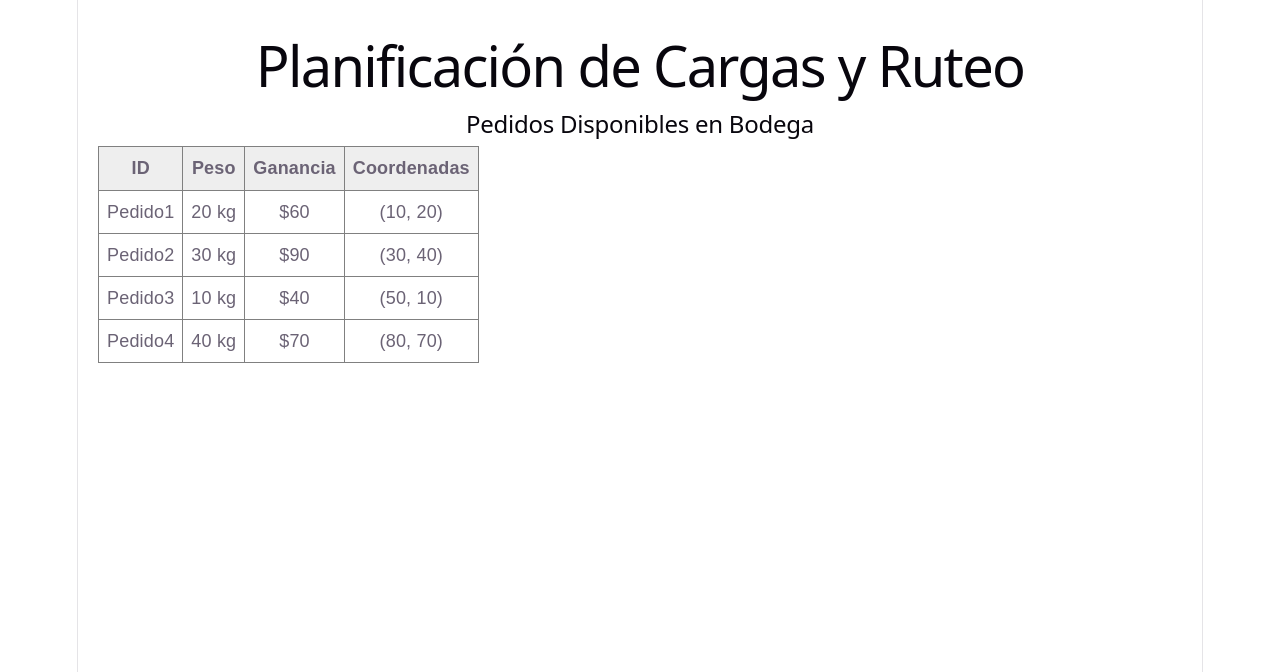
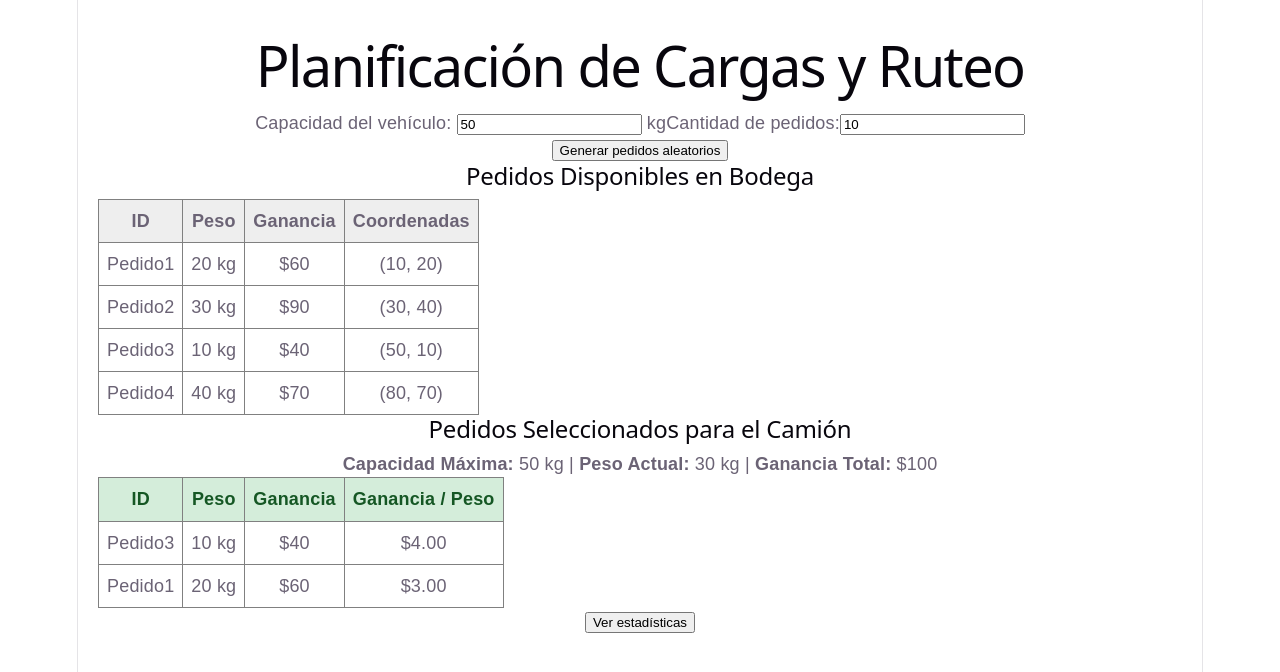
Before and after one commit to tifnny13/ProyectoAnalisisDeAlgoritmos_1, a React (Vite) app: page / in a window 1280 px wide. Shown: the top 672 px of the page. Built offline with nearby package versions, Linux system fonts and the light colour scheme.

Commit message:
Reapply "Feature/estilo interfaz"
This reverts commit c75df834c15e7b2791cf6b9d00c49cd9a81db4b4.

```diff
--- a/src/App.jsx
+++ b/src/App.jsx
@@ -1,13 +1,60 @@
-import { pedidosPrueba } from './Logica/pedidos'; //Importa desde Logica los pedidos
+import { useState } from 'react';
+import { pedidosPrueba, generarPedidos } from './Logica/pedidos'; //Importa desde Logica los pedidos
+import {problemaMochila} from './Logica/mochilaGreedy';
+import Estadisticas from './Estadisticas';
 
 function App() {
+  const [capacidadMochila, setCapacidadMochila] = useState(50); // guarda y nos permite cambiar el valor
+  const [pedidos, setPedidos] = useState(pedidosPrueba);
+  const [cantidadPedidos, setCantidadPedidos] = useState(10);
+  const [mostrarEstadisticas, setMostrarEstadisticas] = useState(false);
+
+  const inicio = performance.now();
+
+  const resultado = problemaMochila(pedidos, capacidadMochila);
+
+  const fin = performance.now(); //tiempo actual
+
+  const tiempoEjecucion = fin - inicio;
+
+  const { pedidosEscogidos, pesoActual, gananciaTotal, operaciones } = resultado;  //Algoritmo voraz
+
   return (
+    <>
+      {mostrarEstadisticas ? (
+        <Estadisticas
+          pedidosProcesados={pedidos.length}
+          pedidosSeleccionados={pedidosEscogidos.length}
+          capacidad={capacidadMochila}
+          pesoActual={pesoActual}
+          gananciaTotal={gananciaTotal}
+          tiempoEjecucion={tiempoEjecucion}
+          operaciones={operaciones}
+          onVolver={() => setMostrarEstadisticas(false)}onChange
+        />
+      ) : (
         <div style={{ padding: '20px', fontFamily: 'sans-serif' }}>
           <h1>Planificación de Cargas y Ruteo</h1>
 
+          <label>
+            Capacidad del vehículo: <input type="number" value={capacidadMochila} onChange={(e) => setCapacidadMochila(Number(e.target.value))}/> kg
+          </label>
+
+          <label>
+            Cantidad de pedidos:<input type="number" value={cantidadPedidos} onChange={(e) => setCantidadPedidos(Number(e.target.value))} />
+          </label>
+
+          <br />
+
+          <button onClick={() => setPedidos(generarPedidos(cantidadPedidos))}>
+            Generar pedidos aleatorios
+          </button>
+
+          {/* 1. TABLA DISPONIBLES */}
           <h2>Pedidos Disponibles en Bodega</h2>
 
           <table border="1" cellPadding="8" style={{ borderCollapse: 'collapse' }}>
+
             <thead>
               <tr style={{ background: '#eee' }}>
                 <th>ID</th>
@@ -16,8 +63,9 @@ function App() {
                 <th>Coordenadas</th>
               </tr>
             </thead>
+
             <tbody>
-          {pedidosPrueba.map((pedido) => (
+              {pedidos.map((pedido) => (
                 <tr key={pedido.id}>
                   <td>{pedido.id}</td>
                   <td>{pedido.peso} kg</td>
@@ -26,9 +74,45 @@ function App() {
                 </tr>
               ))}
             </tbody>
+
           </table>
+
+          {/* 2. TABLA SELECCIONADOS */}
+          <h2>Pedidos Seleccionados para el Camión</h2>
+            <p>
+              <strong>Capacidad Máxima:</strong> {capacidadMochila} kg |{' '}
+              <strong>Peso Actual:</strong> {pesoActual} kg |{' '}
+              <strong>Ganancia Total:</strong> ${gananciaTotal}
+            </p>
+
+          <table border="1" cellPadding="8" style={{ borderCollapse: 'collapse' }}>
+            <thead>
+              <tr style={{ background: '#d4edda', color: '#155724' }}>
+                <th>ID</th>
+                <th>Peso</th>
+                <th>Ganancia</th>
+                <th>Ganancia / Peso</th>
+              </tr>
+            </thead>
+            <tbody>
+              {pedidosEscogidos.map((pedido) => (
+                <tr key={pedido.id}>
+                  <td>{pedido.id}</td>
+                  <td>{pedido.peso} kg</td>
+                  <td>${pedido.ganancia}</td>
+                  <td>${pedido.gananciaPorPeso.toFixed(2)}</td>
+                </tr>
+              ))}
+            </tbody>
+          </table>
+
+          <button onClick={() => setMostrarEstadisticas(true)}>
+            Ver estadísticas
+          </button>
         </div>
+      )}
+    </>
   );
+
 }
-
 export default App;
--- /dev/null
+++ b/src/Estadisticas.jsx
@@ -0,0 +1,43 @@
+function Estadisticas({ pedidosProcesados, pedidosSeleccionados, capacidad, pesoActual, gananciaTotal, tiempoEjecucion, operaciones, onVolver }) {
+    const porcentajeOcupacion = (pesoActual / capacidad) * 100;
+    return (
+        <div>
+            <h1>Estadísticas de la carga</h1>
+            <p>
+                <strong>Pedidos procesados:</strong> {pedidosProcesados}
+            </p>
+
+            <p>
+                <strong>Pedidos seleccionados:</strong> {pedidosSeleccionados}
+            </p>
+
+            <p>
+                <strong>Capacidad del vehículo:</strong> {capacidad} kg
+            </p>
+
+            <p>
+                <strong>Peso utilizado:</strong> {pesoActual} kg
+            </p>
+
+            <p>
+                <strong>Ocupación de la capacidad:</strong> {porcentajeOcupacion.toFixed(2)}%
+            </p>
+
+            <p>
+                <strong>Ganancia total:</strong> ${gananciaTotal}
+            </p>
+
+            <p>
+                <strong>Tiempo de ejecución:</strong> {tiempoEjecucion.toFixed(4)} ms
+            </p>
+
+            <p>
+                <strong>Operaciones realizadas:</strong> {operaciones}
+            </p>
+
+            <button onClick={onVolver}> Volver a pedidos </button>
+        </div>
+  );
+}
+
+export default Estadisticas;
--- /dev/null
+++ b/src/Logica/mochilaGreedy.js
@@ -0,0 +1,24 @@
+export function problemaMochila(pedidos, capacidad) { //.map crea una nueva lista segun la funcion que se le pase
+    const pedidosConGanancia = pedidos.map(pedido => ({
+        ...pedido, //copiar y pegar los valores del pedido original
+        gananciaPorPeso: pedido.ganancia / pedido.peso
+    })); //Realiza el calculo de la ganancia segun el peso y lo guarda en un nuevo array
+
+    let pedidosPorOrdenPeso = pedidosConGanancia.sort((a, b) => b.gananciaPorPeso - a.gananciaPorPeso);
+
+    let pedidosEscogidos = [];
+    let pesoActual = 0;
+    let gananciaTotal = 0;
+    let operaciones = 0;
+
+    for (const pedido of pedidosPorOrdenPeso) {
+        operaciones++;
+        if (pesoActual + pedido.peso <= capacidad) {
+            pedidosEscogidos.push(pedido);
+            pesoActual += pedido.peso;
+            gananciaTotal += pedido.ganancia;
+        }
+    }
+
+    return { pedidosEscogidos, pesoActual, gananciaTotal, operaciones };
+}
--- a/src/Logica/pedidos.js
+++ b/src/Logica/pedidos.js
@@ -4,3 +4,18 @@ export const pedidosPrueba = [
   { id: "Pedido3", peso: 10, ganancia: 40, x: 50, y: 10 },
   { id: "Pedido4", peso: 40, ganancia: 70, x: 80, y: 70 },
 ];
+
+export function generarPedidos(cantidad){
+  let pedidos = [];
+
+  for (let i = 1; i <= cantidad; i++){
+    let peso = Math.floor(Math.random() * 40) + 10;
+    let ganancia = Math.floor(Math.random() * 100) + 20;
+    let x = Math.floor(Math.random() * 100);
+    let y = Math.floor(Math.random() * 100);
+
+    pedidos.push ({id : "Pedido" + i, peso: peso, ganancia: ganancia, x: x, y: y});
+  }
+
+  return pedidos
+}
```
Lines whose indentation alone changed are shown as unchanged.
